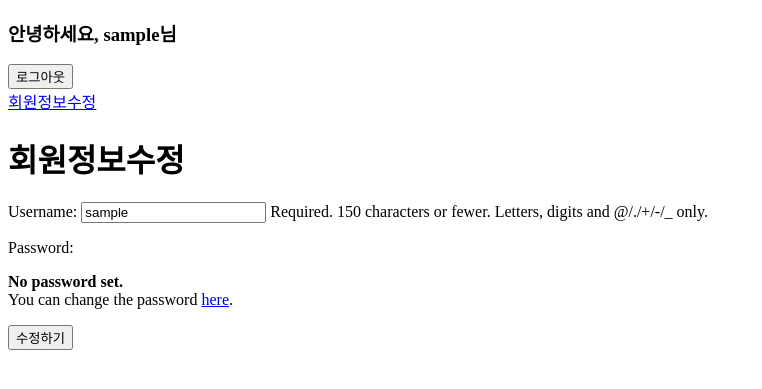
After one commit to xogns3725/spartamarket, a Django app: a page that uses templates/base.html in a window 1280 px wide. The commit adds this page. Shown: the top 389 px of the page, without its empty margins (0-762 px from the left). Run offline with Django 4.2, Linux system fonts and the light colour scheme; the visitor is signed in with stand-in values (Sample User, id 1).

Commit message:
profile_update func

```diff
--- a/accounts/forms.py
+++ b/accounts/forms.py
@@ -6,3 +6,18 @@ class CustomUserCreationForm(UserCreationForm):
     class Meta:
         model = get_user_model()
         fields = UserCreationForm.Meta.fields + ()
+
+class CustomUserChangeForm(UserChangeForm):
+    class Meta:
+        model = get_user_model()
+        fields = (
+            "username",
+        )
+
+    def __init__(self, *args, **kwargs):
+        super().__init__(*args, **kwargs)
+        if self.fields.get("password"):
+            password_help_text = (
+                "You can change the password " '<a href="{}">here</a>.'
+            ).format(f"{reverse('accounts:change_password')}")
+            self.fields["password"].help_text = password_help_text
--- /dev/null
+++ b/accounts/templates/accounts/update.html
@@ -0,0 +1,12 @@
+{% extends "base.html" %}
+
+{% block content %}
+    <h1>회원정보수정</h1>
+
+    <form action="{% url 'accounts:update' %}" method="POST">
+        {{ form.as_p }}
+        {% csrf_token %}
+        <button type="submit">수정하기</button>
+    </form>
+
+{% endblock %}
--- a/accounts/urls.py
+++ b/accounts/urls.py
@@ -7,6 +7,6 @@ urlpatterns = [
     path("logout/", views.logout, name="logout"),
     path("signup/", views.signup, name="signup"),
     # path("delete/", views.delete, name="delete"),
-    # path("update/", views.update, name="update"),
-    # path("password/", views.change_password, name="change_password"),
+    path("update/", views.update, name="update"),
+    path("password/", views.change_password, name="change_password"),
 ]
--- a/accounts/views.py
+++ b/accounts/views.py
@@ -1,9 +1,13 @@
 from django.shortcuts import render, redirect
 from django.contrib.auth import login as auth_login
 from django.contrib.auth import logout as auth_logout
-from .forms import CustomUserCreationForm
+from .forms import CustomUserCreationForm, CustomUserChangeForm
+from django.contrib.auth.forms import PasswordChangeForm
 from django.contrib.auth.forms import AuthenticationForm
-from django.views.decorators.http import require_POST
+from django.contrib.auth import update_session_auth_hash
+from django.contrib.auth.decorators import login_required
+from django.views.decorators.http import require_POST, require_http_methods
+
 
 def signup(request):
     if request.method == "POST":
@@ -35,3 +39,32 @@ def logout(request):
     if request.method == "POST":
         auth_logout(request)
     return redirect("products:products")
+
+
+@login_required
+@require_http_methods(["GET", "POST"])
+def update(request):
+    if request.method == "POST":
+        form = CustomUserChangeForm(request.POST, instance=request.user)
+        if form.is_valid():
+            form.save()
+            return redirect("products:products")
+    else:
+        form = CustomUserChangeForm(instance=request.user)
+    context = {"form": form}
+    return render(request, "accounts/update.html", context)
+
+
+@login_required
+@require_http_methods(["GET", "POST"])
+def change_password(request):
+    if request.method == "POST":
+        form = PasswordChangeForm(request.user, request.POST)
+        if form.is_valid():
+            form.save()
+            update_session_auth_hash(request, form.user)
+            return redirect("products:products")
+    else:
+        form = PasswordChangeForm(request.user)
+    context = {"form": form}
+    return render(request, "accounts/change_password.html", context)
--- a/templates/base.html
+++ b/templates/base.html
@@ -15,6 +15,8 @@
             <input type="submit" value="로그아웃">
         </form>
 
+        <a href="{% url 'accounts:update' %}">회원정보수정</a>
+
         {% else %}
         <a href="{% url 'accounts:signup'%}">회원가입</a>
         <a href="{% url 'accounts:login'%}">로그인</a>
```
Also changed, not shown: accounts/templates/accounts/change_password.html (added, +11 -0 lines).
